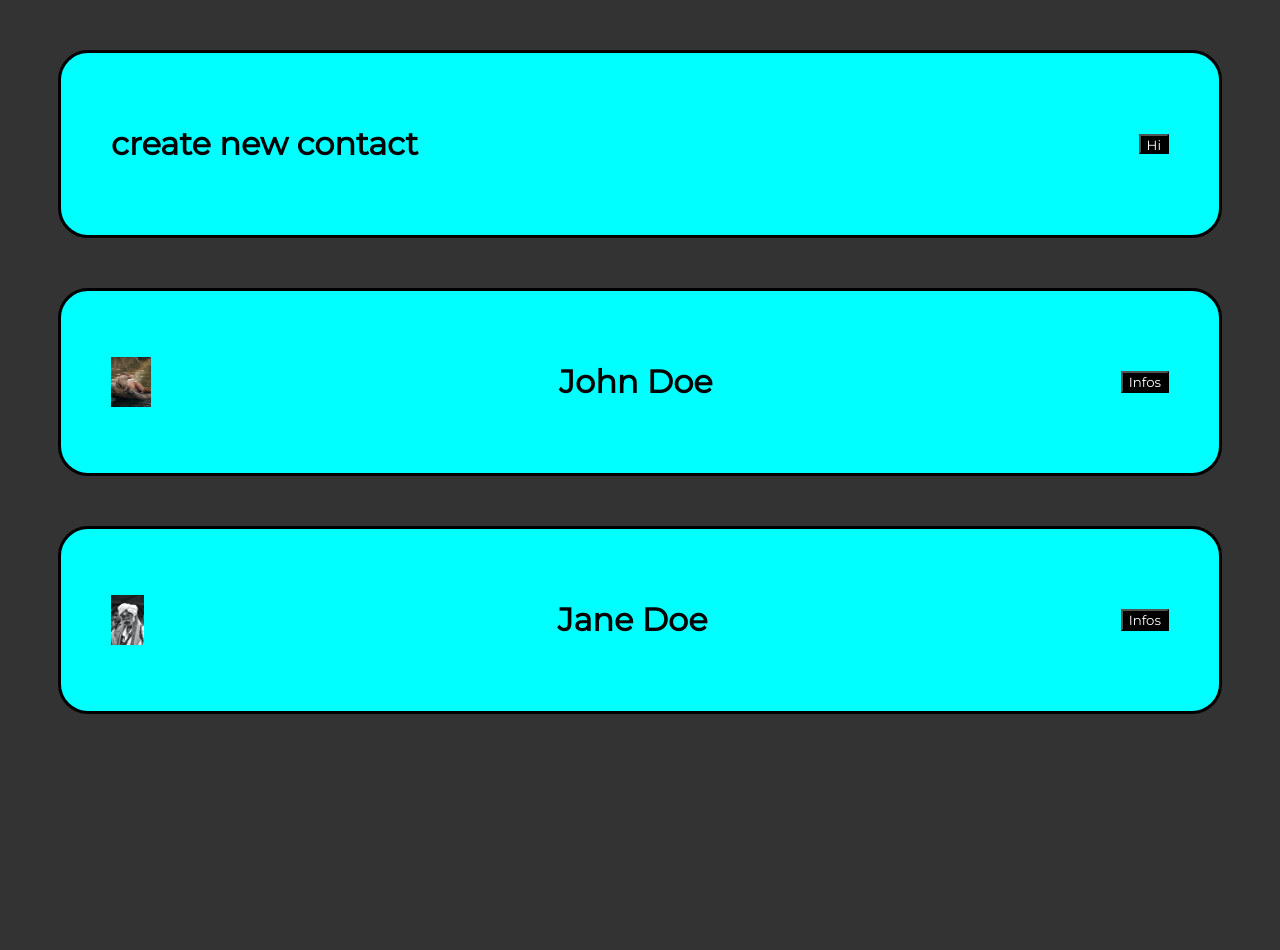
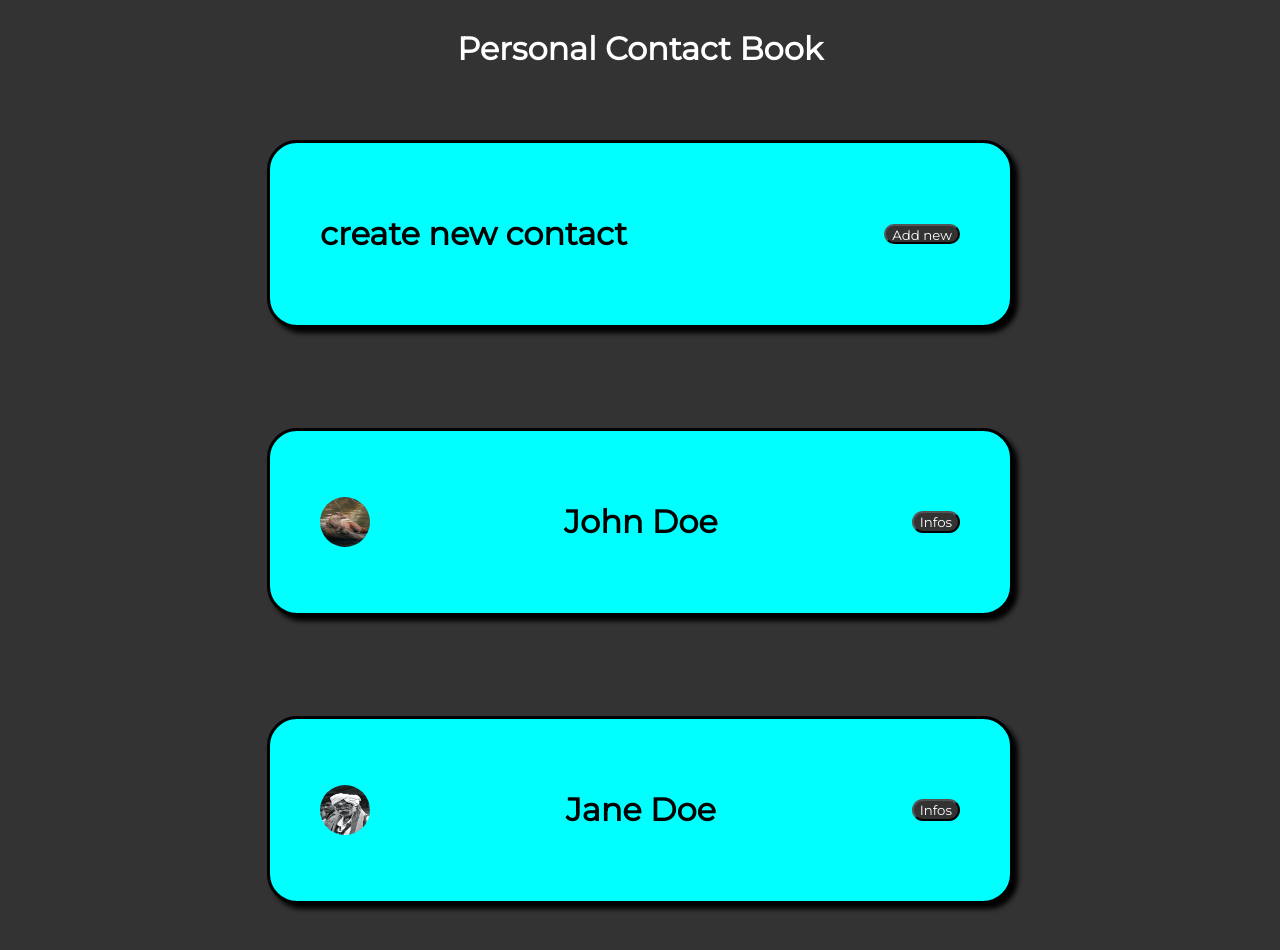
Before and after one commit to Khilaar/contactBook, a React (Vite) app in the folder contactBook/: page / in a window 1280 px wide. Shown: the top 950 px of the page. Before the commit the page ends 800 px from the top, so only its background shows below. Built offline with nearby package versions, Linux system fonts and the light colour scheme.

Commit message:
Working on it. Added the functionality to display the image that was uploaded for the new contact

```diff
--- a/contactBook/src/App.css
+++ b/contactBook/src/App.css
@@ -2,3 +2,13 @@
     background-color: rgb(51, 51, 51);
     font-family: 'Montserrat', sans-serif;
 }
+
+.title {
+    background-color: rgb(51, 51, 51);
+    color: white;
+}
+
+.titleContainer {
+    display: flex;
+    justify-content: center;
+}
--- a/contactBook/src/App.jsx
+++ b/contactBook/src/App.jsx
@@ -9,7 +9,9 @@ function App() {
 
   return (
     <>
-
+      <div className='titleContainer'>
+        <h1 className='title'>Personal Contact Book</h1>
+      </div>
       <ContactList></ContactList>
     </>
   )
--- a/contactBook/src/components/contact/contact.css
+++ b/contactBook/src/components/contact/contact.css
@@ -4,7 +4,8 @@
     margin: 50px;
     border-style: solid;
     border-radius: 30px;
-
+    width: 50vw;
+    box-shadow: 5px 5px 5px rgb(0, 0, 0);
 }
 
 .mainInfos {
@@ -32,3 +33,9 @@
 p {
     background-color: aqua;
 }
+
+img {
+    height: 50px;
+    width: 50px;
+    border-radius: 100px;
+}
--- a/contactBook/src/components/contactList/contactList.css
+++ b/contactBook/src/components/contactList/contactList.css
@@ -0,0 +1,6 @@
+.everything {
+    display: flex;
+    flex-direction: column;
+    justify-content: center;
+    align-items: center;
+}
--- a/contactBook/src/components/contactList/contactList.jsx
+++ b/contactBook/src/components/contactList/contactList.jsx
@@ -3,6 +3,7 @@ import Contact from '../contact/contact';
 import JohnAvatar from '../../assets/JohnAvatar.jpg'
 import JaneAvatar from '../../assets/JaneAvatar.jpg'
 import NewContact from '../newContact/newContact';
+import './contactList.css';
 
 
 
@@ -30,7 +31,7 @@ function ContactList() {
     const [contacts, setContacts] = useState(initialContacts);
 
     return (
-        <div>
+        <div className='everything'>
             <NewContact allContacts={contacts} setContacts={setContacts} />
             {contacts.map((contact) => (
                 <Contact key={contact.id} data={contact} />
--- a/contactBook/src/components/newContact/newContact.css
+++ b/contactBook/src/components/newContact/newContact.css
@@ -6,8 +6,8 @@
     margin: 50px;
     border-style: solid;
     border-radius: 30px;
-
-
+    width: 50vw;
+    box-shadow: 5px 5px 5px rgb(0, 0, 0);
 }
 
 input {
@@ -20,7 +20,8 @@ h1 {
 
 button {
     color: white;
-    background-color: black;
+    background-color: rgb(51, 51, 51);
+    border-radius: 50px;
 }
 
 .newContact {
@@ -30,6 +31,7 @@ button {
     padding: 50px;
     margin: 50px;
     border-style: solid;
+
 }
 
 .visibleNewContactCard {
@@ -39,8 +41,12 @@ button {
     background-color: aqua;
 }
 
-.visibleNewContactCard {
+.invisibleNewContactCard {
     background-color: aqua;
+    display: flex;
+    flex-direction: column;
+    gap: 5px;
+    padding-bottom: 5px;
 }
 
 .showFormButton {
@@ -53,4 +59,5 @@ button {
 
 input {
     background-color: aqua;
+    border-width: 1px;
 }
--- a/contactBook/src/components/newContact/newContact.jsx
+++ b/contactBook/src/components/newContact/newContact.jsx
@@ -45,6 +45,12 @@ function NewContact({ allContacts, setContacts }) {
 
     let addedContactsArr = [];
 
+    const [selectedFile, setSelectedFile] = useState(null);
+
+    const handleFileChange = (event) => {
+        setSelectedFile(URL.createObjectURL(event.target.files[0]));
+    };
+
     if (showForm) {
         const saveNewContact = function () {
             let newContact = {
@@ -53,7 +59,7 @@ function NewContact({ allContacts, setContacts }) {
                 lastName: inputValueLastName,
                 address: inputValueAddress,
                 phone: inputValuePhoneNumber,
-                avatar: '',
+                avatar: selectedFile,
             };
 
 
@@ -71,6 +77,7 @@ function NewContact({ allContacts, setContacts }) {
                 <input type="text" placeholder={inputValueLastName} onChange={changeInputLastName}/>
                 <input type="text" placeholder={inputValueAddress} onChange={changeInputAddress}/>
                 <input type="tel" placeholder={inputValuePhoneNumber} onChange={changeInputPhoneNumber}/>
+                <input type="file" accept=".jpg, .png" onChange={handleFileChange}/>
 
             </div>
             <button onClick={saveNewContact}>Submit</button>
@@ -83,7 +90,7 @@ function NewContact({ allContacts, setContacts }) {
         <div className="NewcontactCard">
             <div className='visibleNewContactCard'>
                 <h1>create new contact</h1>
-                <button className='showFormButton' onClick={toggleInfos}>Hi</button>
+                <button className='showFormButton' onClick={toggleInfos}>Add new</button>
             </div>
             {/*Depending on the state the invisible form is shown or not*/}
             {invisibleForm}
```
